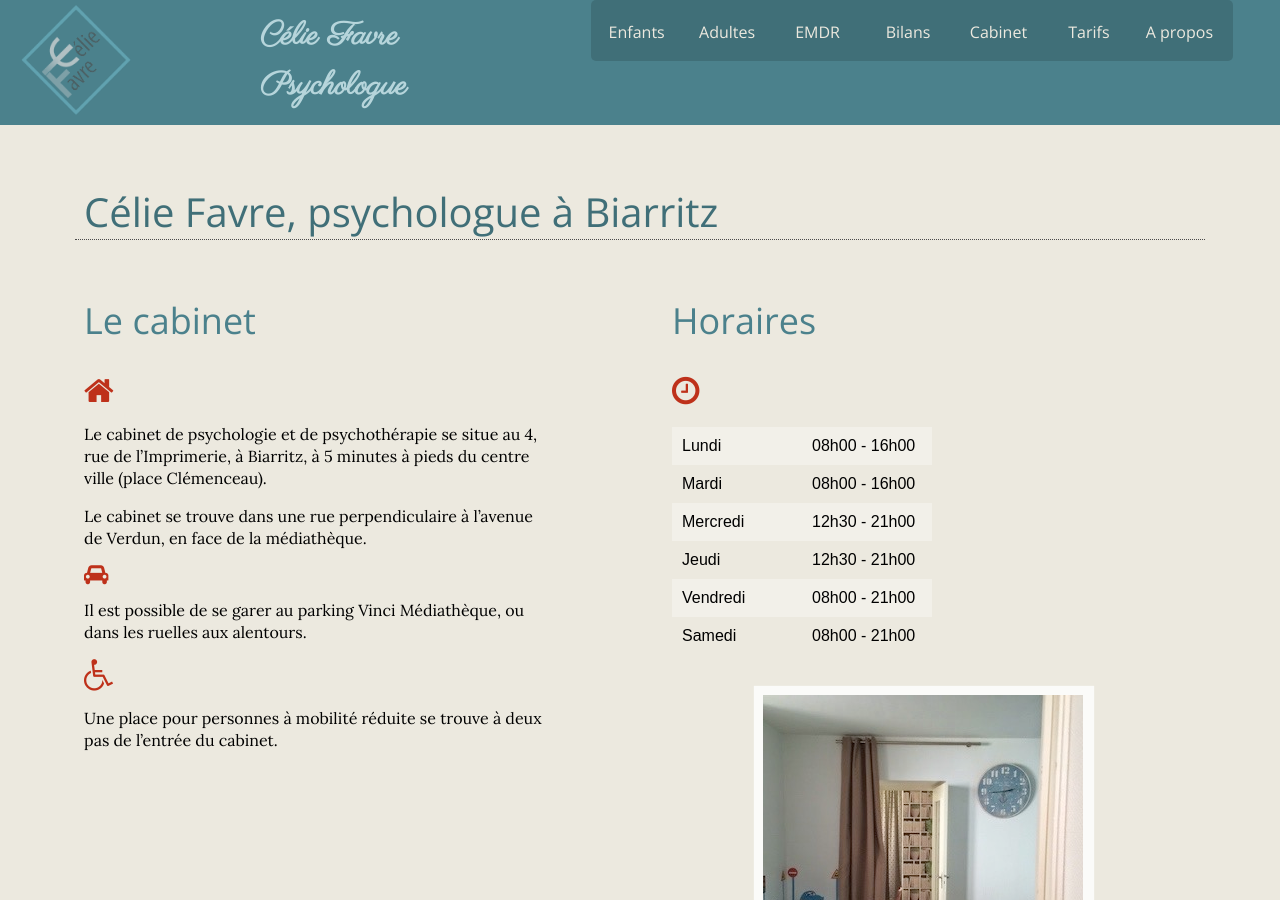
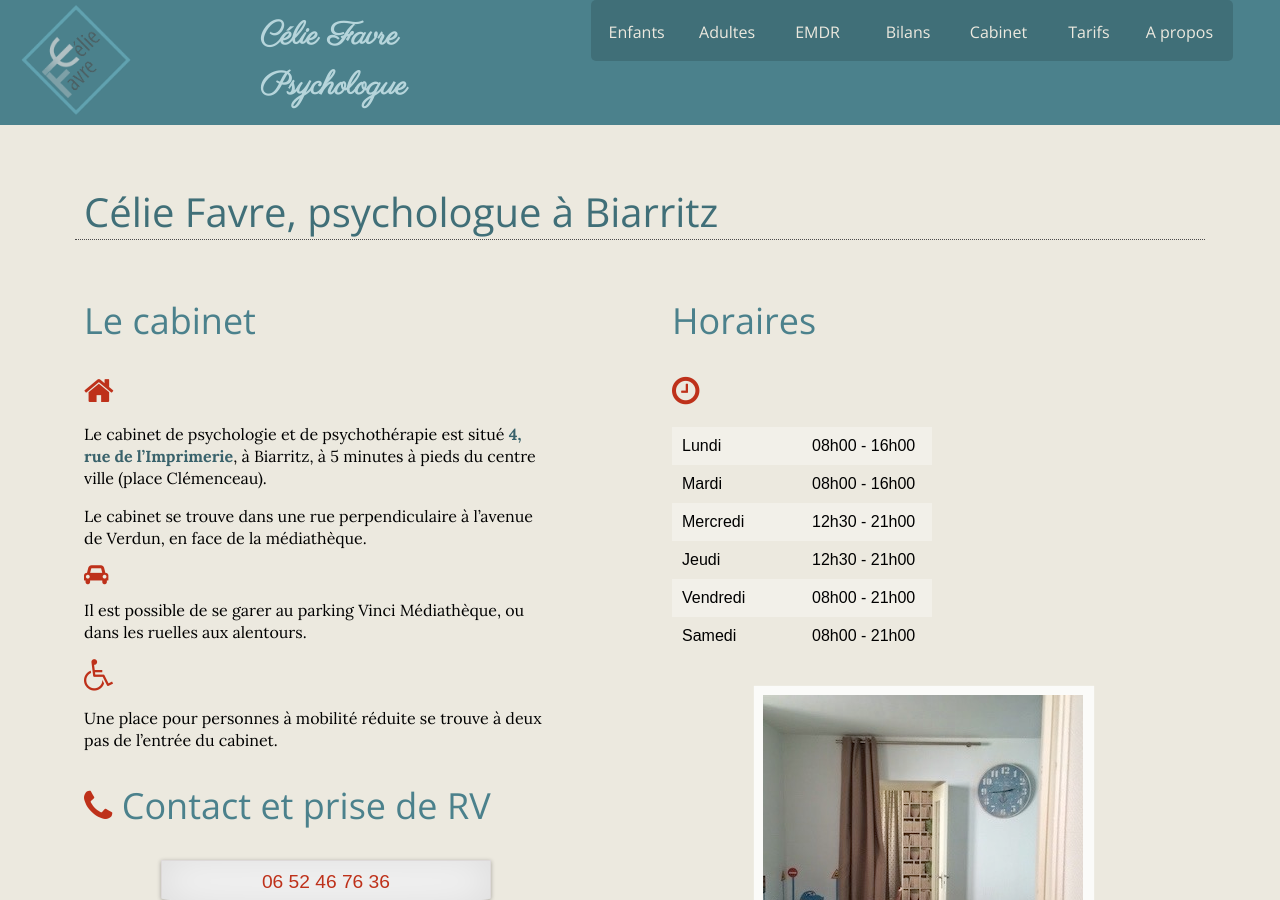
Before and after one commit to celiefavre/celiefavre.github.io, a Jekyll site: the page built from cabinet-psychologue-biarritz/index.html, in a window 1280 px wide and 900 px high. Built offline with Jekyll 4.4.1, drawn with Linux system fonts in a browser that asks for light colours; nearby versions of some CDN libraries; some of the changed text lies outside the part shown.

Commit message:
ajout tel

```diff
--- a/cabinet-psychologue-biarritz/index.html
+++ b/cabinet-psychologue-biarritz/index.html
@@ -9,12 +9,15 @@ description: Célie Favre, psychologue à Biarritz, Bayonne et Anglet. Thérapie
 		<div class="column-left">
 			<h2>Le cabinet</h2>
 			<i class="fa fa-home fa-2x"></i>
-			<p>Le cabinet de psychologie et de psychothérapie se situe au 4, rue de l’Imprimerie, à Biarritz, à 5 minutes à pieds du centre ville (place Clémenceau).</p>
+			<p>Le cabinet de psychologie et de psychothérapie est situé <strong>4, rue de l’Imprimerie</strong>, à Biarritz, à 5 minutes à pieds du centre ville (place Clémenceau).</p>
 			<p>Le cabinet se trouve dans une rue perpendiculaire à l’avenue de Verdun, en face de la médiathèque.</p>
 			<i class="fa fa-car fa-lg"></i>
 			<p>Il est possible de se garer au parking Vinci Médiathèque, ou dans les ruelles aux alentours.</p>
 			<i class="fa fa-wheelchair fa-2x"></i>
 			<p>Une place pour personnes à mobilité réduite se trouve à deux pas de l’entrée du cabinet.</p>
+            <h2><i class="fa fa-phone"></i> Contact et prise de RV</h2>
+            <div class="tel">06 52 46 76 36</div>
+            <p>Si je suis en consultation, veuillez laissez un message avec vos coordonnées afin d'être rappelé.</p>
 		</div>
 		<div class="column-right">
 			<h2>Horaires</h2>
```
